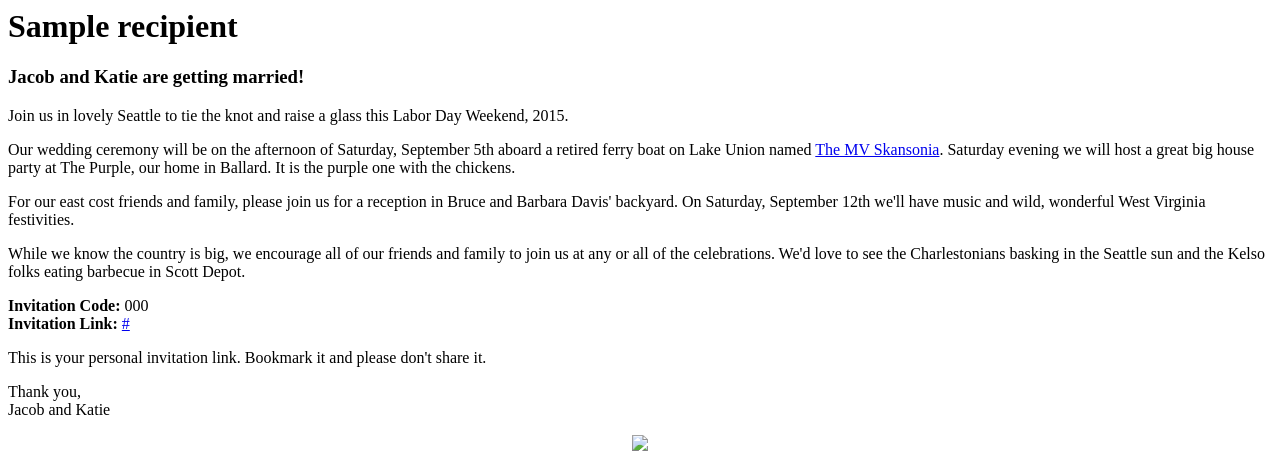
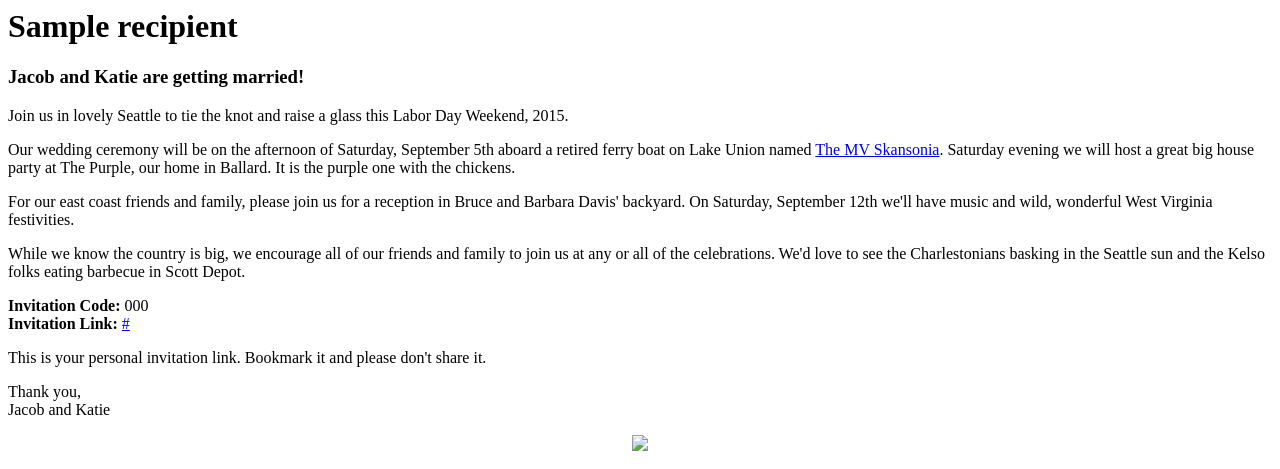
Before and after one commit to jsayles/wedding, a Django app: template wedding/templates/email_invite.html in a window 1280 px wide. Shown: the top 469 px of the page. Run offline with Django 3.2, Linux system fonts and the light colour scheme; the template is opened without the code that fills it: most values are stand-ins (such as "Sample title", 1, 10 or a date in 2020).

Commit message:
fixed spelling error

```diff
--- a/wedding/templates/email_invite.html
+++ b/wedding/templates/email_invite.html
@@ -17,7 +17,7 @@
 		the chickens.
 	</p>
 	<p>
-		For our east cost friends and family, please join us for a reception in Bruce and Barbara
+		For our east coast friends and family, please join us for a reception in Bruce and Barbara
 		Davis' backyard. On Saturday, September 12th we'll have music and wild, wonderful West Virginia
 		festivities.
 	</p>
--- a/wedding/templates/email_invite.txt
+++ b/wedding/templates/email_invite.txt
@@ -12,7 +12,7 @@ Our wedding ceremony will be the afternoon of Saturday, September 5th on the MV
 a retired ferry on Lake Union in Seattle.  Saturday evening we will host a great big house party
 at the Purple, our home in Ballard.  It is the purple one with the chickens.
 
-For our east cost friends and family, please join us for a reception in Bruce and Barbara
+For our east coast friends and family, please join us for a reception in Bruce and Barbara
 Davis' backyard. On Saturday, September 12th we'll have music and wild, wonderful West Virginia
 festivities.
 
```
